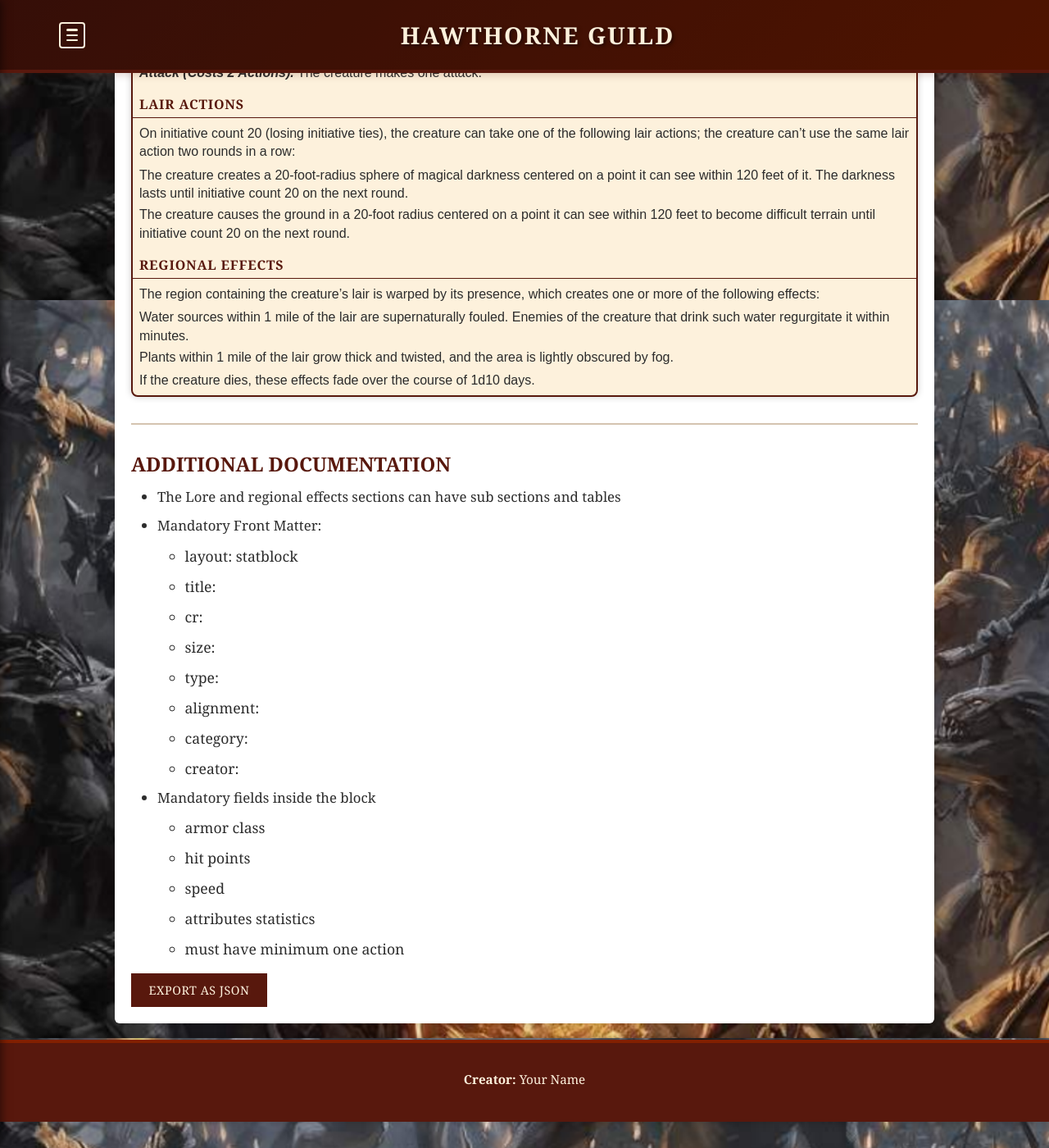
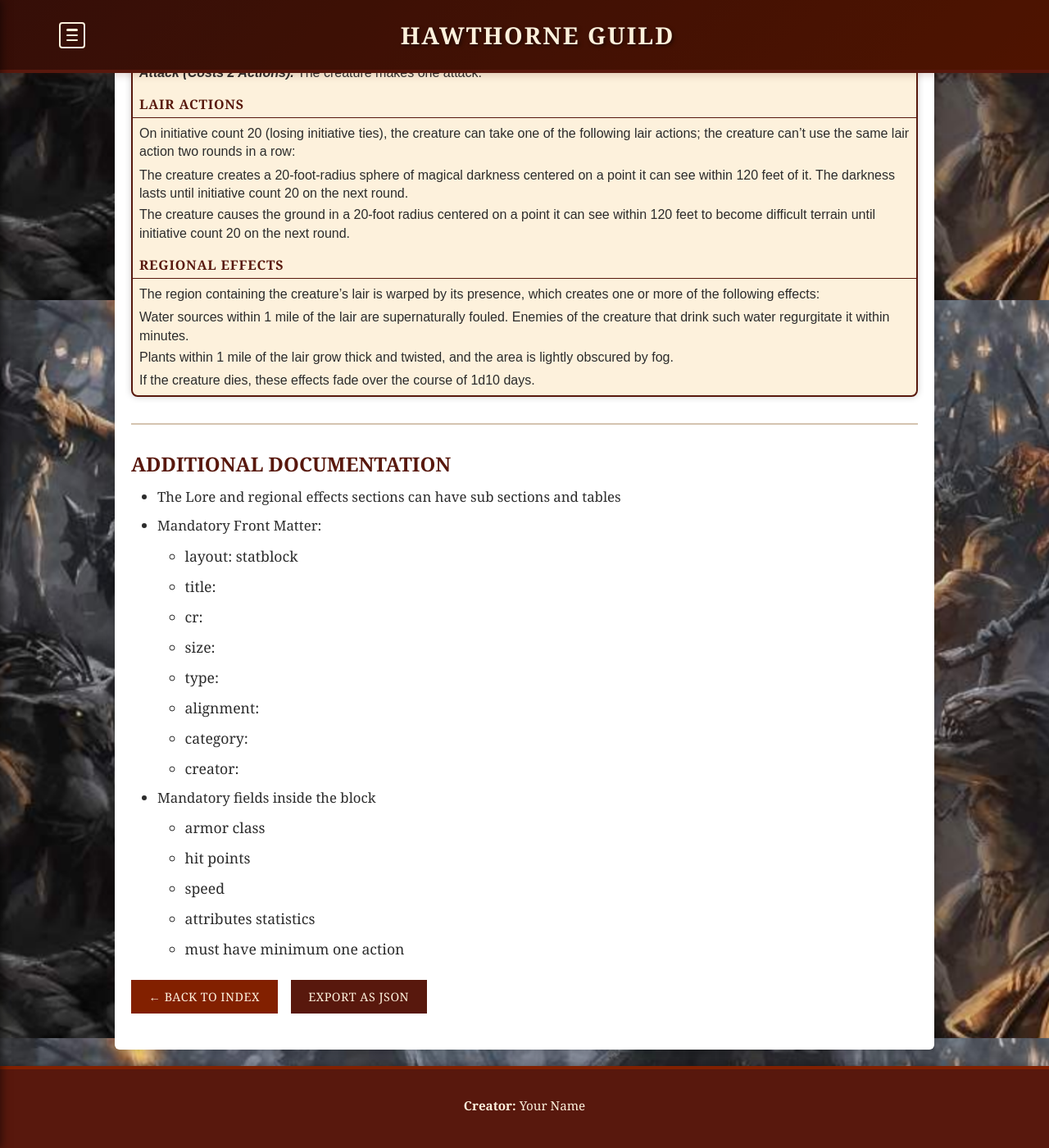
Before and after one commit to coconutswallow/Guides, a Jekyll site: the page built from tools/monster-template.md, in a window 1280 px wide and 1400 px high, scrolled down 1434 px. Shown: the whole window at 82% size. Built offline with Jekyll 4.4.1, drawn with Linux system fonts in a browser that asks for light colours.

Commit message:
statblock back button

```diff
--- a/_layouts/statblock.html
+++ b/_layouts/statblock.html
@@ -80,6 +80,7 @@
 
         {% if page.layout == "statblock" %}
         <div class="export-button-container">
+            <button class="btn back-button" onclick="window.location.href='{{ '/monster-compendium/' | relative_url }}'">← Back to Index</button>
             <button class="btn export-json-button" onclick="exportToJSON()">Export as JSON</button>
         </div>
         {% endif %}
--- a/assets/css/style.css
+++ b/assets/css/style.css
@@ -1074,6 +1074,22 @@
   color: var(--color-bg-light);
 }
 
+.export-button-container {
+  display: flex;
+  gap: 1em;
+  margin: 1.5em 0;
+  flex-wrap: wrap;
+  justify-content: flex-start;
+}
+
+/* Optional: Make back button use secondary color scheme */
+.back-button {
+  background: var(--color-secondary);
+}
+
+.back-button:hover {
+  background: var(--color-primary);
+}
 
 /* ============================================
    13. CARDS & CONTAINERS
```
